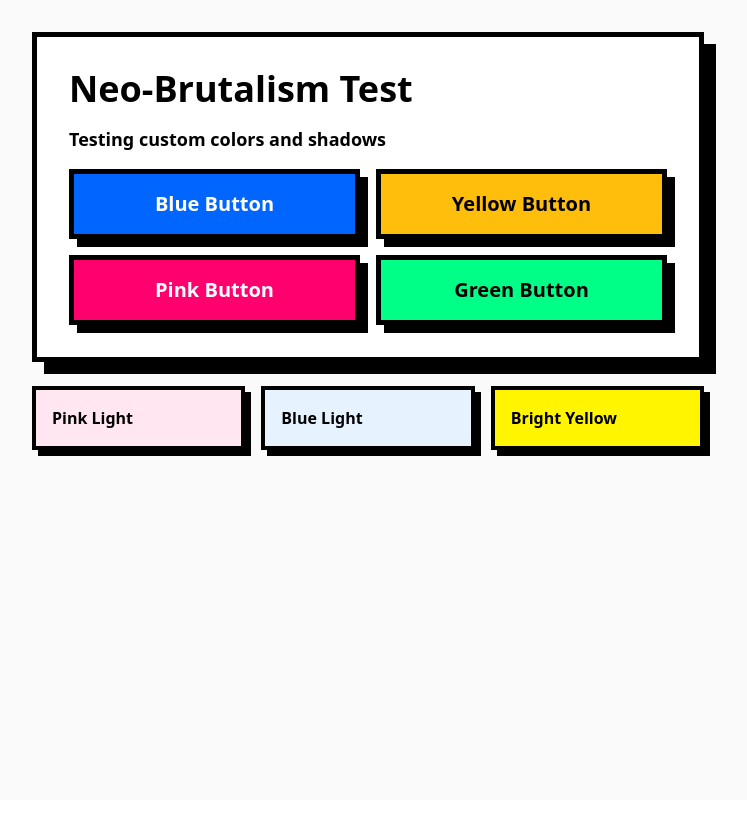
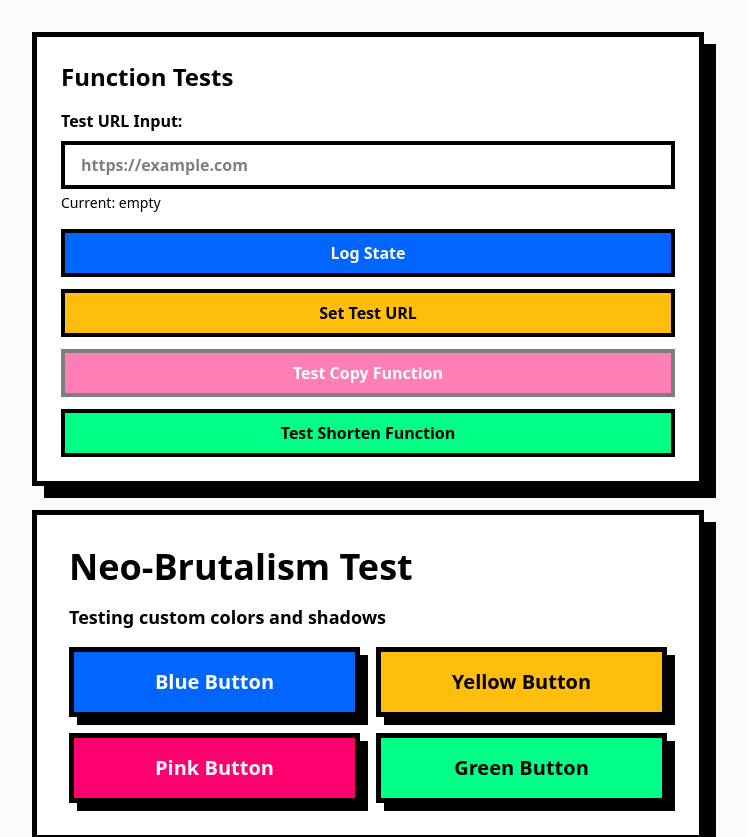
Before and after one commit to sumantmodak/tiney.to, a React (Vite) app in the folder webapp/: page / in a window 1280 px wide. Shown: the top 837 px of the page, without its empty margins (272-1019 px from the left). Before the commit the page ends 800 px from the top, so only its background shows below. Built offline with nearby package versions, Linux system fonts and the light colour scheme.

Commit message:
setup boiler plate, test out the wiring on the landing page

```diff
--- a/webapp/src/App.tsx
+++ b/webapp/src/App.tsx
@@ -1,7 +1,132 @@
+import { useState } from 'react'
+import { QRCodeSVG } from 'qrcode.react'
+import { toast, Toaster } from 'sonner'
+import { Copy, Link as LinkIcon, QrCode } from 'lucide-react'
+
 function App() {
+  // State management
+  const [url, setUrl] = useState<string>('')
+  const [shortenedUrl, setShortenedUrl] = useState<string>('')
+  const [isLoading, setIsLoading] = useState<boolean>(false)
+  const [error, setError] = useState<string>('')
+  const [showQR, setShowQR] = useState<boolean>(false)
+
+  // URL validation function
+  const isValidUrl = (urlString: string): boolean => {
+    try {
+      const url = new URL(urlString)
+      return url.protocol === 'https:'
+    } catch {
+      return false
+    }
+  }
+
+  // Handle Enter key press
+  const handleKeyPress = (e: React.KeyboardEvent) => {
+    if (e.key === 'Enter' && !isLoading) {
+      handleShorten()
+    }
+  }
+
+  // Handle URL shortening
+  const handleShorten = async () => {
+    // Clear any previous errors
+    setError('')
+
+    // Validate URL
+    if (!url.trim()) {
+      setError('Please enter a URL')
+      return
+    }
+
+    if (!isValidUrl(url)) {
+      setError('Please enter a valid URL https://')
+      return
+    }
+
+    // Set loading state
+    setIsLoading(true)
+
+    // TODO: API call will go here in step 33
+    console.log('Shortening URL:', url)
+
+    // Temporary delay to simulate API call
+    setTimeout(() => {
+      console.log('Would call API here')
+      setIsLoading(false)
+    }, 1000)
+  }
+
+  // Handle copy to clipboard
+  const handleCopy = () => {
+    navigator.clipboard.writeText(shortenedUrl)
+    toast.success('Copied to clipboard!', {
+      style: {
+        background: '#00FF87',
+        color: '#000000',
+        border: '5px solid #000000',
+        boxShadow: '8px 8px 0px #000000',
+        fontWeight: 'bold',
+        fontSize: '18px',
+        textTransform: 'uppercase',
+      },
+    })
+  }
+
   return (
     <div className="min-h-screen bg-neo-bg p-8">
       <div className="max-w-2xl mx-auto">
+        {/* Test State and Functions */}
+        <div className="bg-white border-[5px] border-black p-6 shadow-neo-lg mb-6">
+          <h2 className="text-2xl font-black mb-4">Function Tests</h2>
+
+          {/* Test URL Input */}
+          <div className="mb-4">
+            <label className="block font-bold mb-2">Test URL Input:</label>
+            <input
+              type="text"
+              value={url}
+              onChange={(e) => setUrl(e.target.value)}
+              placeholder="https://example.com"
+              className="w-full px-4 py-2 border-[4px] border-black font-bold"
+            />
+            <p className="text-sm mt-1">Current: {url || 'empty'}</p>
+          </div>
+
+          <div className="flex flex-col gap-3">
+            <button
+              onClick={() => {
+                console.log('Current state:', { url, shortenedUrl, isLoading, error, showQR })
+              }}
+              className="bg-neo-blue text-white px-4 py-2 font-bold border-[4px] border-black"
+            >
+              Log State
+            </button>
+            <button
+              onClick={() => {
+                setShortenedUrl('tiney.to/test123')
+                console.log('Set test shortened URL')
+              }}
+              className="bg-neo-yellow text-black px-4 py-2 font-bold border-[4px] border-black"
+            >
+              Set Test URL
+            </button>
+            <button
+              onClick={handleCopy}
+              disabled={!shortenedUrl}
+              className="bg-neo-pink text-white px-4 py-2 font-bold border-[4px] border-black disabled:opacity-50"
+            >
+              Test Copy Function
+            </button>
+            <button
+              onClick={handleShorten}
+              className="bg-neo-green text-black px-4 py-2 font-bold border-[4px] border-black"
+            >
+              Test Shorten Function
+            </button>
+          </div>
+        </div>
+
         {/* Test Neo-Brutalism Colors and Shadows */}
         <div className="bg-white border-[5px] border-black p-8 shadow-neo-lg mb-6">
           <h1 className="text-4xl font-black text-black mb-4">
```
